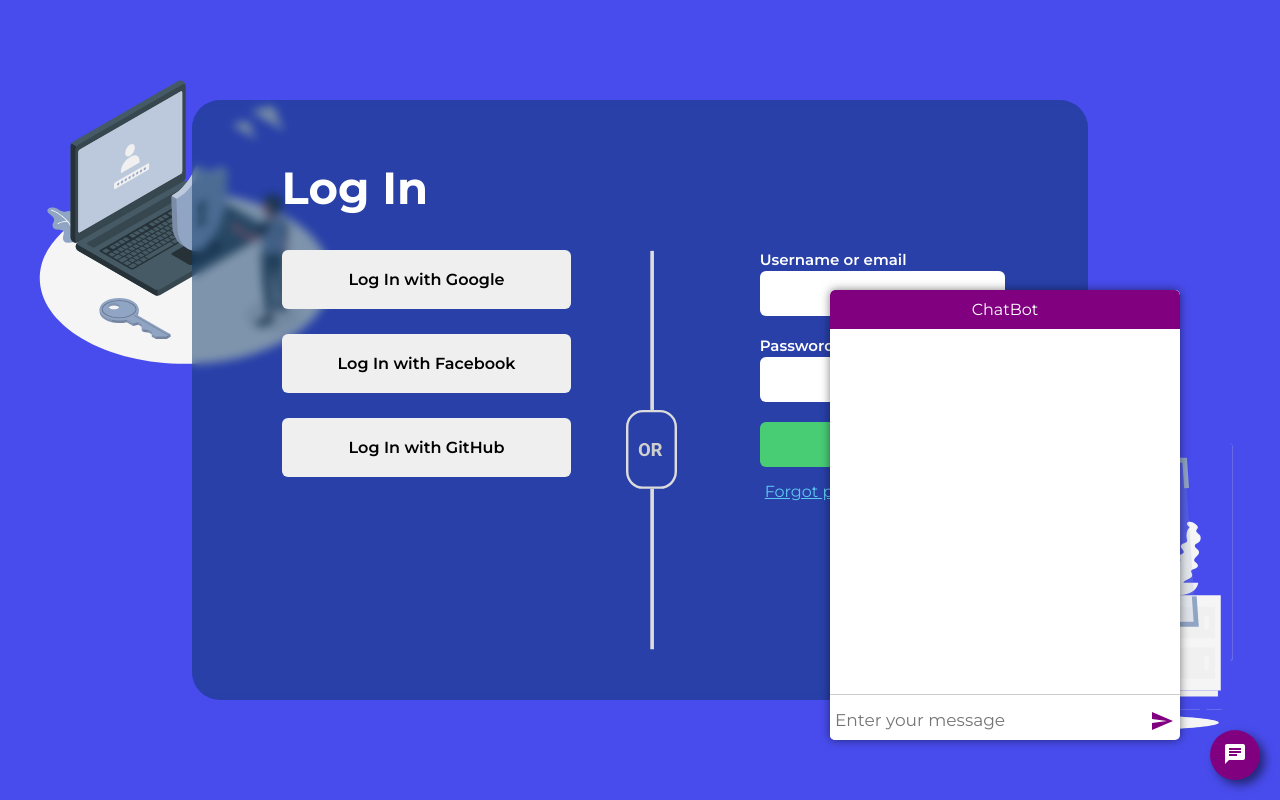
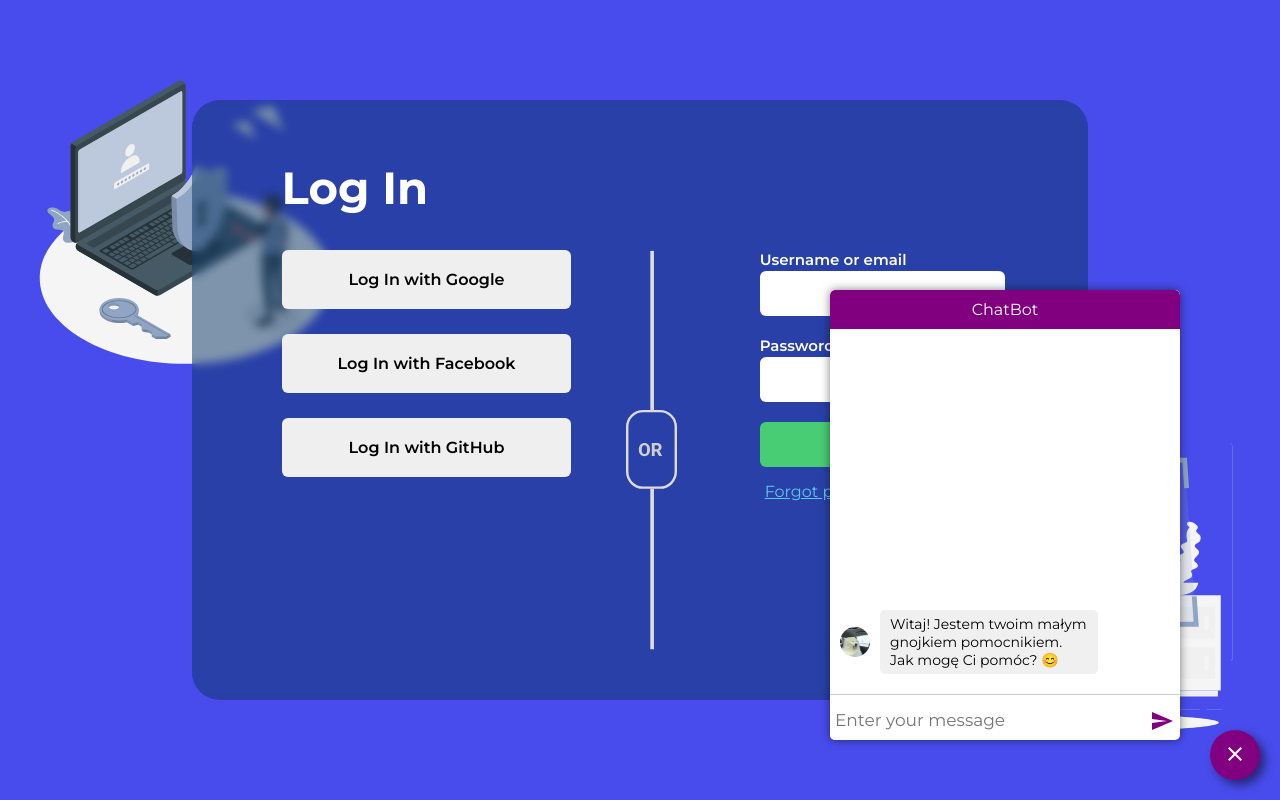
Before and after one commit to Dawidsjd/Automatizasion, a React (Create React App) app: page /logIn in a window 1280 px wide. Both pictures are taken after a click on the button 1235 px from the left and 755 px from the top of the page. Built offline with nearby package versions, Linux system fonts and the light colour scheme.

Commit message:
Adding a block system for empty messages & scrollView Smooth effect

```diff
--- a/src/App.css
+++ b/src/App.css
@@ -37,27 +37,6 @@
   }
 }
 
-/* ===== Scrollbar CSS ===== */
-/* Firefox */
-* {
-  scrollbar-width: auto;
-  scrollbar-color: #171717 #2c2a2a;
-}
-
-/* Chrome, Edge, and Safari */
-*::-webkit-scrollbar {
-  width: 16px;
-}
-
-*::-webkit-scrollbar-track {
-  background: #2c2a2a;
-}
-
-*::-webkit-scrollbar-thumb {
-  background-color: #171717;
-  border-radius: 10px;
-  border: 0px solid #ffffff;
-}
 
 input,
 button {
--- a/src/Components/features/ChatBot/ChatBot.js
+++ b/src/Components/features/ChatBot/ChatBot.js
@@ -1,15 +1,29 @@
-import React, { useState } from 'react';
+import React, { useState, useRef, useEffect } from 'react';
 import styles from './style';
 import ChatIcon from '@mui/icons-material/Chat';
+import CloseIcon from '@mui/icons-material/Close';
 import SendIcon from '@mui/icons-material/Send';
 import BotAvatar from '../../../assets/200.gif';
 import UserAvatar from '../../../assets/gagajhagha.jpg';
 
 function ChatBot() {
-  const [messages, setMessages] = useState([]);
+  const [messages, setMessages] = useState([
+    { content: 'Witaj! Jestem twoim małym gnojkiem pomocnikiem. Jak mogę Ci pomóc? 😊', role: 'bot' },
+  ]);
   const [query, setQuery] = useState('');
   const [isChatOpen, setIsChatOpen] = useState(false);
   const [isBotTyping, setIsBotTyping] = useState(false);
+  const messagesEndRef = useRef(null);
+
+  const scrollToBottom = () => {
+    if (messagesEndRef.current) {
+      messagesEndRef.current.scrollIntoView({ behavior: "smooth" });
+    }
+  };
+
+  useEffect(() => {
+    scrollToBottom();
+  }, [messages]);
 
   const addMessage = (content, role) => {
     setMessages(prevMessages => [...prevMessages, { content, role }]);
@@ -58,7 +72,7 @@ function ChatBot() {
 
   return (
     <div style={styles.container}>
-      {isChatOpen && (
+      {isChatOpen ? (
         <div style={styles.ChatContainer}>
           <div style={styles.Banner}>ChatBot</div>
           <div style={styles.MessagesContainer}>
@@ -99,7 +113,6 @@ function ChatBot() {
                   </>
                 ) : (
                   <>
-                    {isBotTyping && <div>Bot is typing...</div>}
                     <img
                       src={BotAvatar}
                       alt="Bot Avatar"
@@ -124,6 +137,8 @@ function ChatBot() {
                 )}
               </div>
             ))}
+            {isBotTyping && <div style={{ alignSelf: 'flex-start', color: '#999' }}>Bot is typing...</div>}
+            <div ref={messagesEndRef} />
           </div>
           <form style={styles.SendContainer} onSubmit={handleUserMessage}>
             <input
@@ -136,9 +151,11 @@ function ChatBot() {
             />
             <button style={styles.MsgSendBtn} type="submit"><SendIcon /></button>
           </form>
+          <button style={styles.toggleButton} onClick={toggleChat}><CloseIcon style={styles.chatIcon}/></button>
         </div>
+      ) : (
+        <button style={styles.toggleButton} onClick={toggleChat}><ChatIcon style={styles.chatIcon}/></button>
       )}
-      <button style={styles.toggleButton} onClick={toggleChat}><ChatIcon style={styles.chatIcon}/></button>
     </div>
   );
 }
--- a/src/Components/features/ChatBot/style.js
+++ b/src/Components/features/ChatBot/style.js
@@ -3,14 +3,13 @@ const styles = {
         position: 'fixed',
         bottom: '60px',
         right: '100px',
-        // border: '1px solid black',
         background: '#fff',
         width: '350px',
         height: '450px',
         overflowY: 'auto',
-        display: 'flex', // Dodane
-        flexDirection: 'column', // Dodane
-        justifyContent: 'flex-end', // Dodane
+        display: 'flex',
+        flexDirection: 'column',
+        justifyContent: 'flex-end',
         borderRadius: '5px',
         boxShadow: '0px 0px 10px rgba(0, 0, 0, 0.5)',
       },
@@ -65,10 +64,10 @@ const styles = {
         color: '#fff',
         padding: '10px 0 10px 0',
         textAlign: 'center',
-        borderRadius: '5px 5px 0 0', // Zaokrąglenie górnych krawędzi
-        position: 'absolute', // Dodane
+        borderRadius: '5px 5px 0 0',
+        position: 'absolute',
         top: '0',
-        width: '100%', // Dodane
+        width: '100%',
       },
 
   };
```
